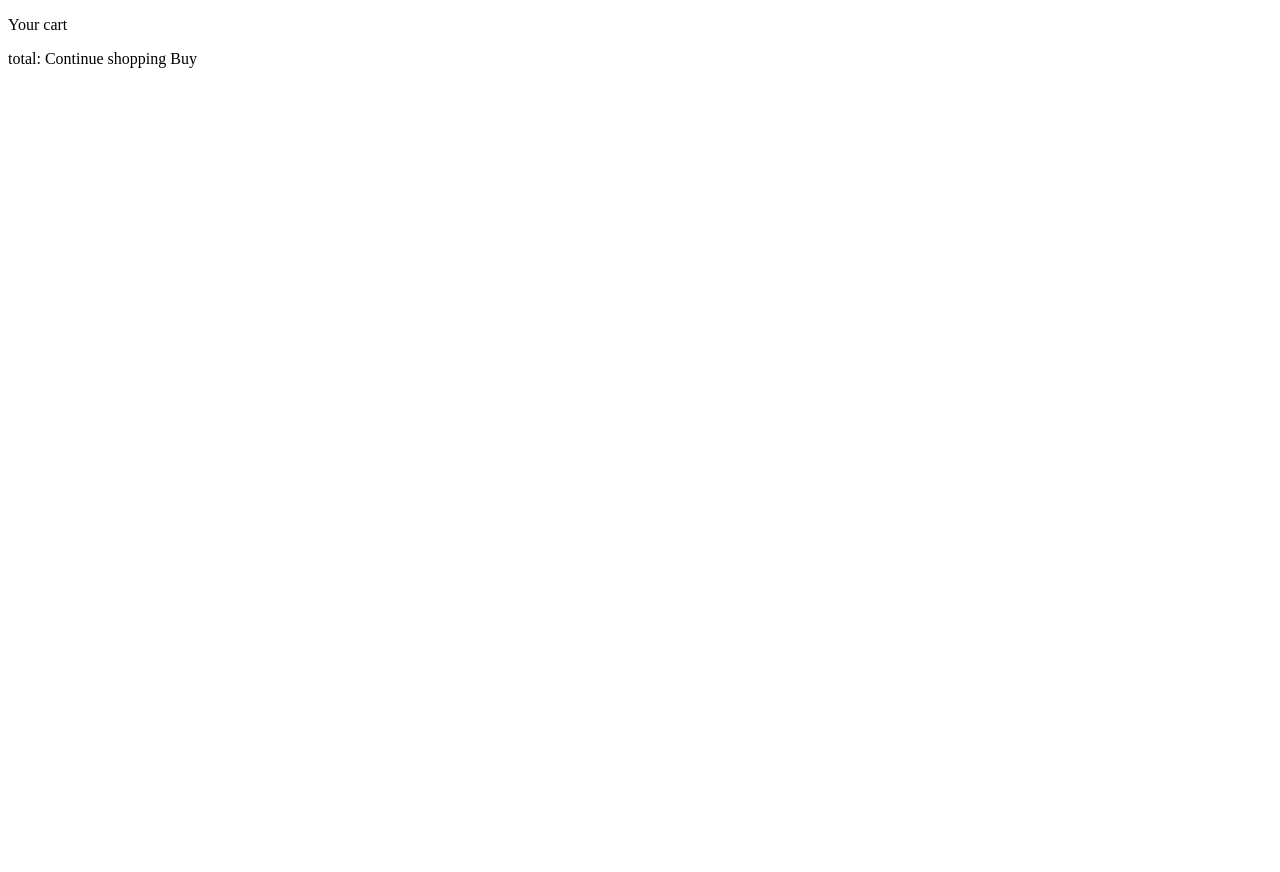
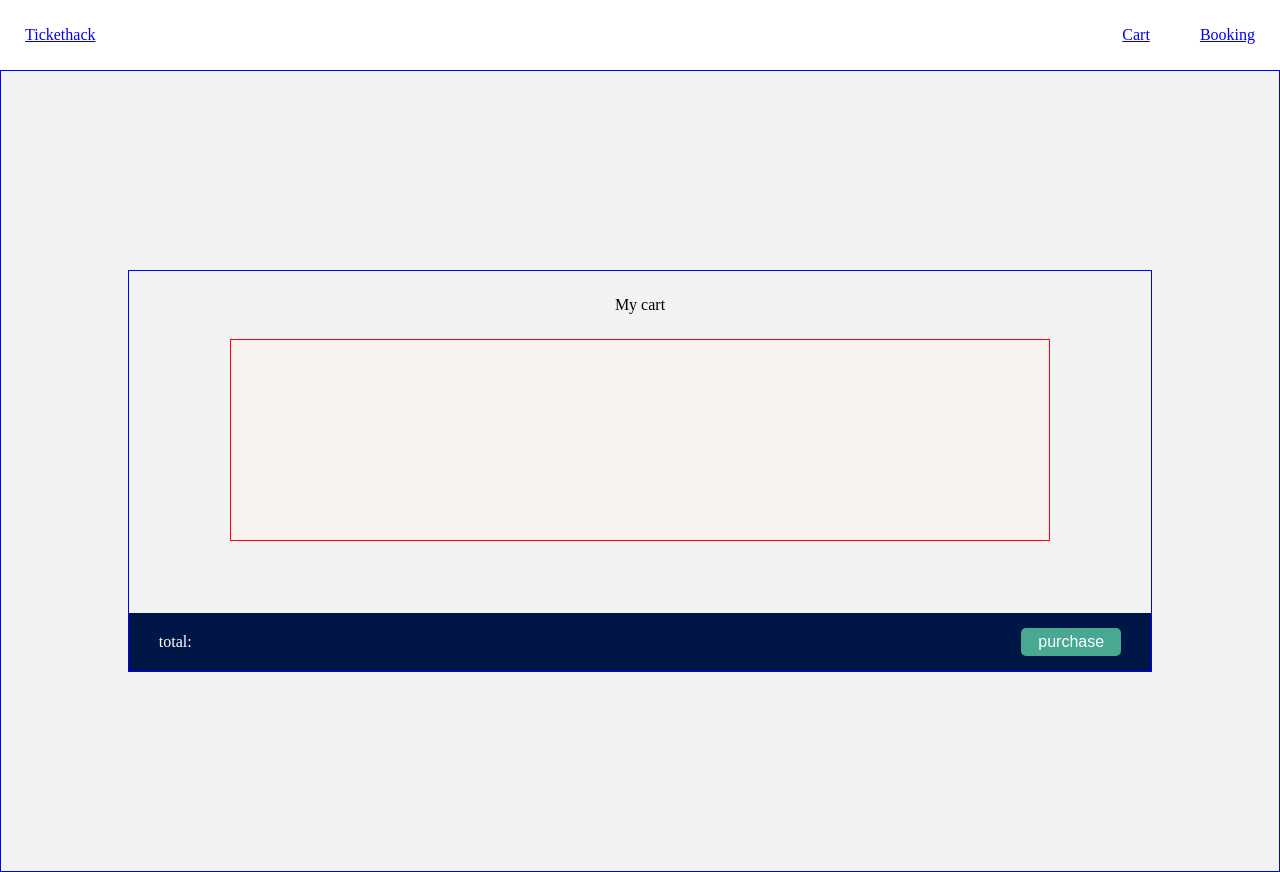
Before and after one commit to Massy91170/hackaton-front-end, a website: page cart.html in a window 1280 px wide. Before the commit the page ends 800 px from the top, so only its background shows below. Drawn offline with Linux system fonts and the light colour scheme.

Commit message:
cart.html done

```diff
--- a/cart.html
+++ b/cart.html
@@ -3,16 +3,27 @@
 <head>
     <meta charset="UTF-8">
     <meta name="viewport" content="width=device-width, initial-scale=1.0">
+    <link rel="stylesheet" href="style.css">
     <title>Document</title>
 </head>
 <body>
-    <header>
+    <header id="header">
+        <a href="./index.html"><p id="ticket">Tickethack</p></a>
+        <div id="nav">
+            <a href="./cart.html"><p>Cart</p></a>
+            <a href="./booking.html"><p>Booking</p></a>
+        </div>
     </header>
-    <div>
-        <div>
-            <p>Your cart</p>
-            <div></div>
-            <div>total: Continue shopping Buy</div>
+    <div class="mainContainer">
+        <div class="midContainer">
+            <div id="myCartContainer">
+                <p id="myCart">My cart</p>
+                <div id="databaseContainer"></div>
+            </div>
+            <div class="total">
+                <div class="totalEl">total:</div>
+                <button class="totalEl" id="purchase">purchase</button>
+            </div>
         </div>
     </div>
 </body>
--- a/style.css
+++ b/style.css
@@ -103,7 +103,7 @@ input {
 
 #button {
   width: 75%;
-  background-color: #4caf50;
+  background-color: rgb(73, 168, 145);
   color: white;
   padding: 10px 20px;
   border: none;
@@ -115,7 +115,7 @@ input {
 }
 
 button:hover {
-  background-color: #45a049;
+  background-color: rgb(73, 168, 145);
 }
 
 #thirddivhome {
@@ -134,7 +134,7 @@ button:hover {
   margin-left: 26px;
   font-weight: 15px;
   width: 25vh;
-  color: #45a049;
+  color: rgb(73, 168, 145);
 }
 
 #train {
@@ -150,6 +150,73 @@ button:hover {
 }
 
 
+
+/* ------------------------------------------STYLE CART AND BOOKING---------------------------- */
+
+
+.mainContainer {
+  display: flex;
+  flex-direction: column;
+  justify-content: center;
+  align-items: center;
+  height: 100vh;
+  border: 1px solid blue;
+  background-color: rgb(241, 243, 243);
+}
+
+.midContainer {
+  display: flex;
+  flex-direction: column;
+  justify-content: space-between;
+  align-items: center;
+  height: 50%;
+  width: 80%;
+  border: 1px solid blue;
+}
+
+#myCart{
+  padding: 25px
+}
+
+#myCartContainer{
+  display: flex;
+  flex-direction: column;
+  justify-content: center;
+  align-items: center;
+  width: 80%;
+}
+
+#databaseContainer {
+  display: flex;
+  height: 200px;
+  width: 100%;
+  border: 1px solid red;
+  background-color: rgb(247, 241, 240);
+}
+
+.total{
+  display: flex;
+  justify-content: space-between;
+  align-items: center;
+  width: 100%;
+  color: white;
+  background-color: rgb(0, 22, 70);
+}
+.totalEl{
+  margin: 15px 30px;
+}
+#purchase {
+  width: 100px;
+  background-color: rgb(73, 168, 145);
+  color: white;
+  padding: 5px 5px;
+  border: none;
+  border-radius: 5px;
+  cursor: pointer;
+  font-size: 16px;
+}
+
+
 /* ------------------------------------------CLASS AND ID FROM JAVASCRIPT---------------------------- */
 
 .row {
```
Also changed, not shown: index.html (+3 -3 lines), script.js (+7 -15 lines).
